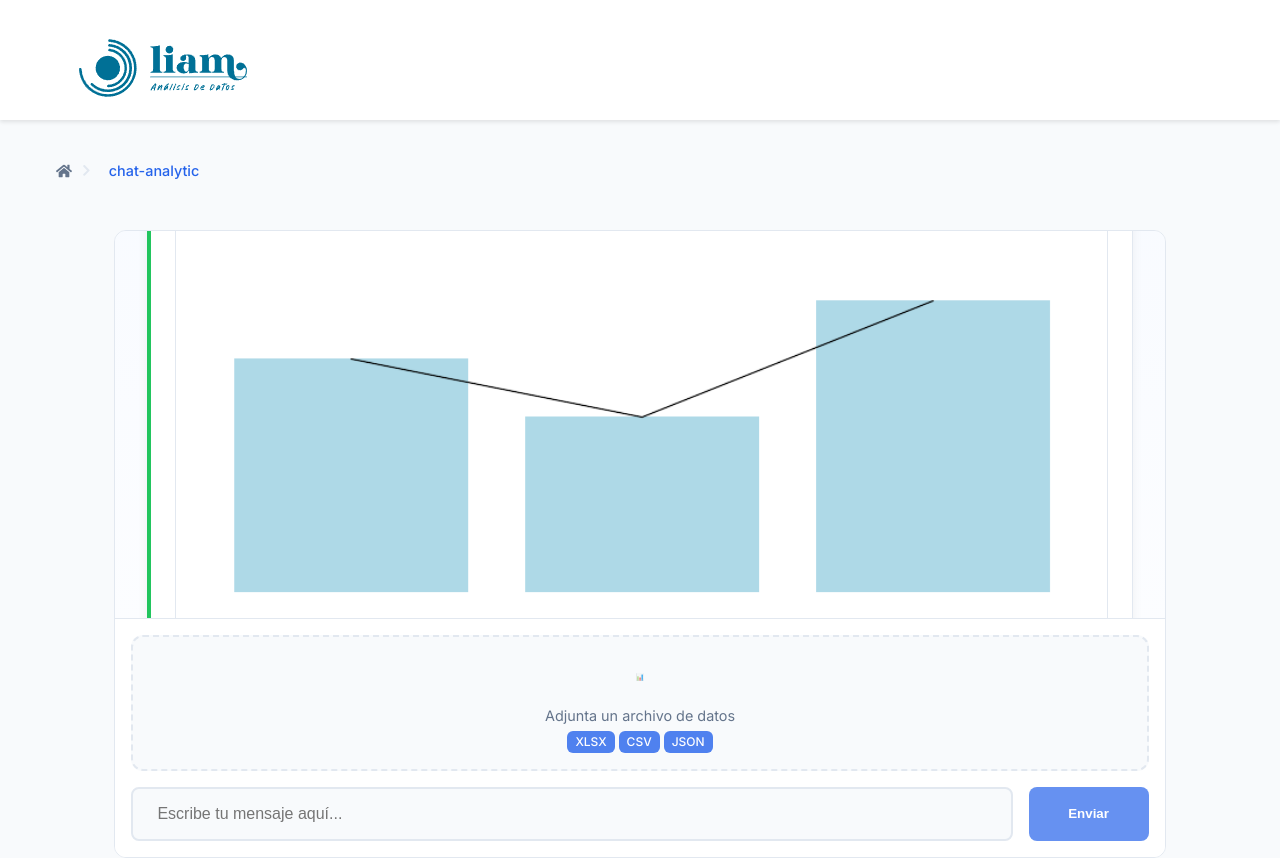
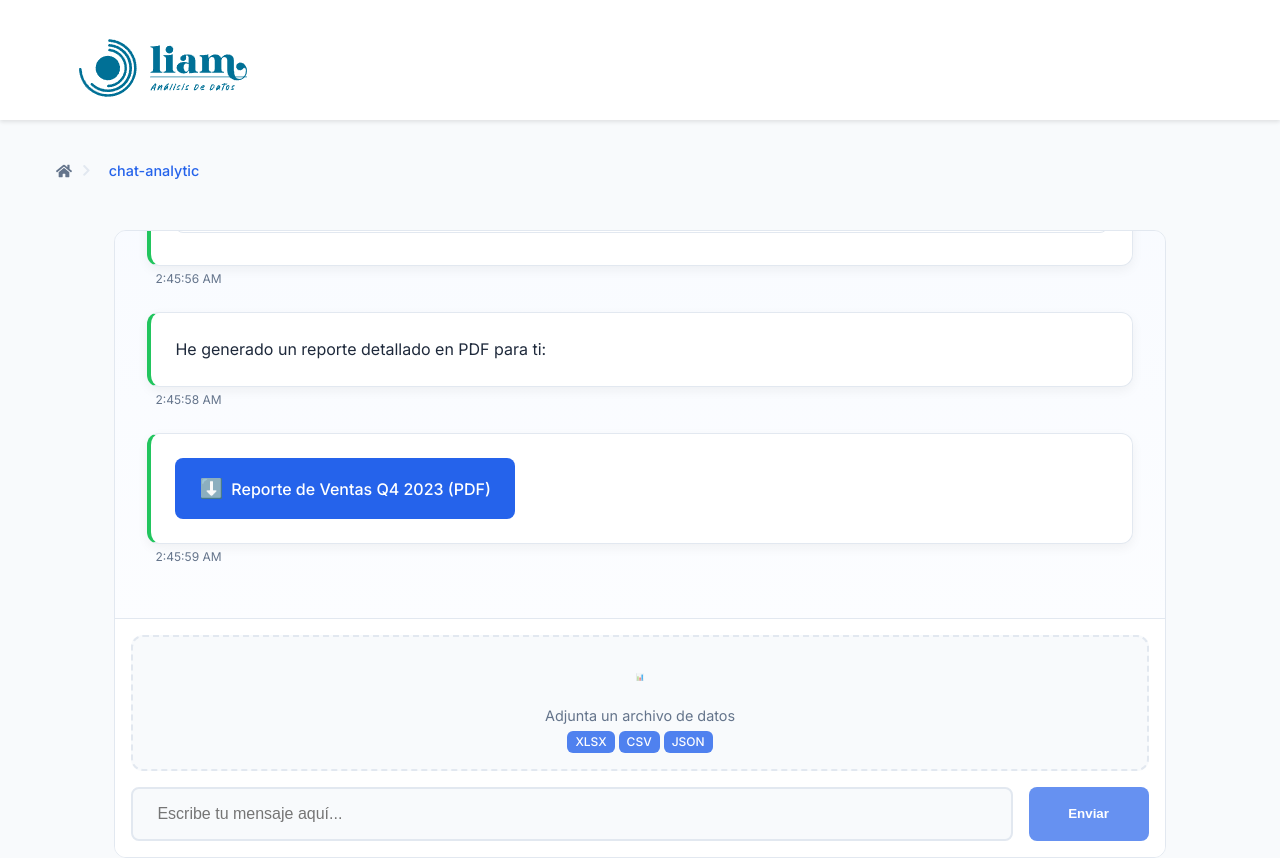
Before and after one commit to remolacho/report-analytics-app, a React (Vite) app: page /chat-analytic in a window 1280 px wide. Shown: the top 858 px of the page. Built offline with nearby package versions, Linux system fonts and the light colour scheme.

Commit message:
se quita el mensaje d eimagen

```diff
--- a/src/components/@Analytics/ChatBox/ChatBox.tsx
+++ b/src/components/@Analytics/ChatBox/ChatBox.tsx
@@ -10,7 +10,7 @@
 
 // Tipos de mensajes que puede manejar el chat
 interface MessageData {
-  type: 'text' | 'html' | 'image' | 'chart_data' | 'download';
+  type: 'text' | 'html' | 'graph' | 'download';
   content?: string;
   text?: string;
   url?: string;
@@ -96,7 +96,7 @@
     timestamp: Date.now() + 5000
   },
   {
-    type: 'chart_data',
+    type: 'graph',
     chartType: 'bar',
     data: [
       { genero: 'Octubre', cantidad: 45000 },
@@ -105,13 +105,6 @@
     ],
     sender: 'system',
     timestamp: Date.now() + 6000
-  },
-  {
-    type: 'image',
-    url: '/examples/sales-trend.png',
-    text: 'Gráfico de tendencias de ventas del último trimestre',
-    sender: 'system',
-    timestamp: Date.now() + 7000
   },
   {
     type: 'text',
--- a/src/components/@Analytics/Message/Message.tsx
+++ b/src/components/@Analytics/Message/Message.tsx
@@ -28,7 +28,7 @@
 
 interface MessageProps {
   message: {
-    type: 'text' | 'html' | 'image' | 'chart_data' | 'download';
+    type: 'text' | 'html' | 'graph' | 'download';
     content?: string;
     text?: string;
     url?: string;
@@ -53,20 +53,7 @@
           />
         );
 
-      case 'image':
-        return (
-          <div className="message-image-container">
-            <img
-              src={message.url}
-              alt={message.text || 'Contenido del mensaje'}
-              className="message-image"
-              loading="lazy"
-            />
-            {message.text && <p className="message-image-caption">{message.text}</p>}
-          </div>
-        );
-
-      case 'chart_data':
+      case 'graph':
         if (message.chartType === 'bar' && message.data) {
           const chartData = {
             labels: message.data.map((item: ChartDataItem) => item.genero),
```
Also changed, not shown: 1 other file (tests, documents, lock files or other folders).
